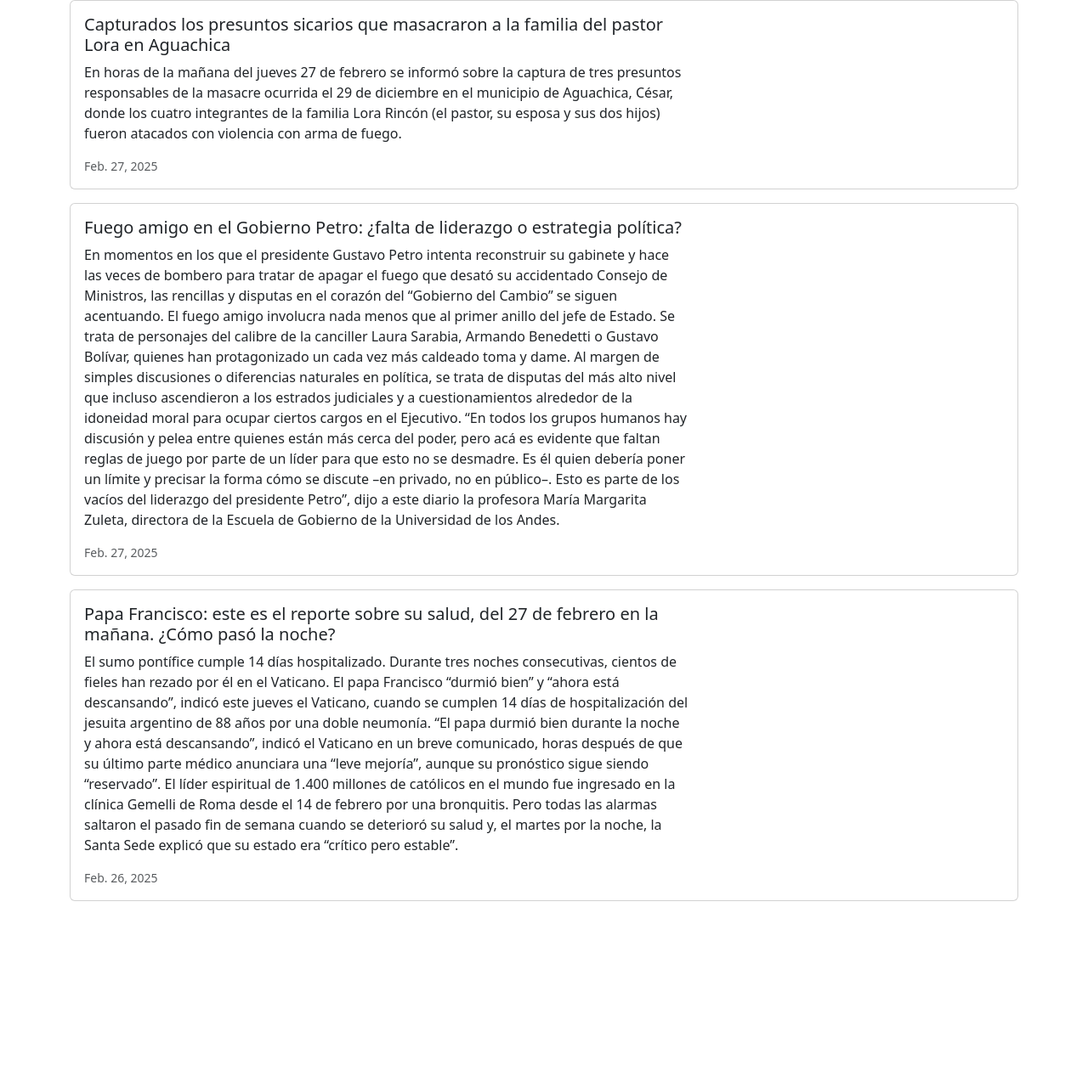
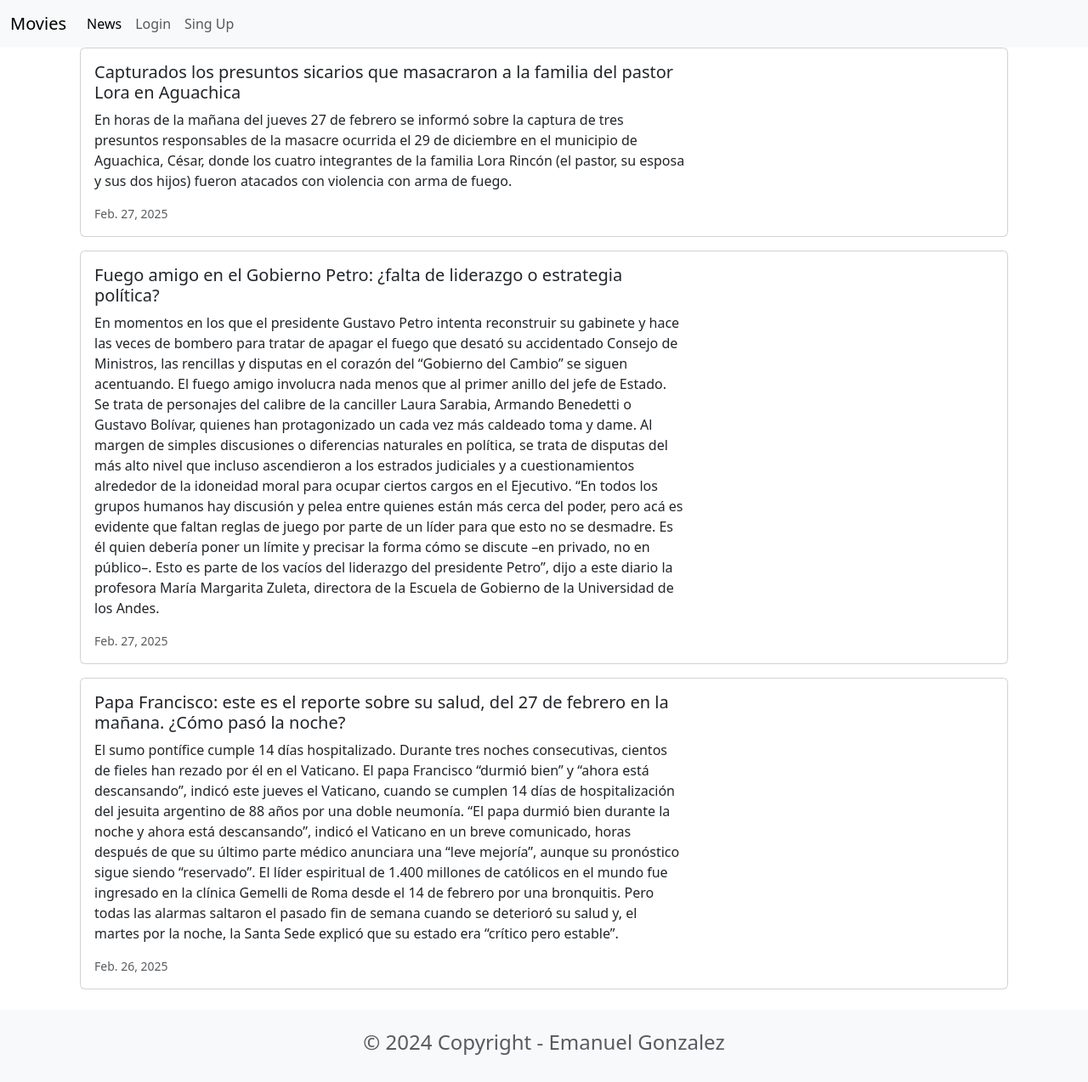
Before and after one commit to EmanuelGoQ/Taller1-PI1, a Django app: page /news/ in a window 1280 px wide. Shown: the whole page at 85% size. Before the commit the page ends 1061 px from the top, so only its background shows below. Run offline with Django 5.2, Linux system fonts and the light colour scheme; data comes from the database, SQL or seed files in the repository.

Commit message:
añadiendo header y footer

```diff
--- a/moviereviews/settings.py
+++ b/moviereviews/settings.py
@@ -57,7 +57,7 @@ ROOT_URLCONF = 'moviereviews.urls'
 TEMPLATES = [
     {
         'BACKEND': 'django.template.backends.django.DjangoTemplates',
-        'DIRS': [],
+        'DIRS': [os.path.join(BASE_DIR,'moviereviews/templates')],
         'APP_DIRS': True,
         'OPTIONS': {
             'context_processors': [
--- /dev/null
+++ b/moviereviews/templates/base.html
@@ -0,0 +1,41 @@
+<head>
+    <link href="https://cdn.jsdelivr.net/npm/bootstrap@5.3.3/dist/css/bootstrap.min.css" rel="stylesheet" integrity="sha384-QWTKZyjpPEjISv5WaRU9OFeRpok6YctnYmDr5pNlyT2bRjXh0JMhjY6hW+ALEwIH" crossorigin="anonymous">
+    <script src="https://cdn.jsdelivr.net/npm/bootstrap@5.3.3/dist/js/bootstrap.bundle.min.js" integrity="sha384-YvpcrYf0tY3lHB60NNkmXc5s9fDVZLESaAA55NDzOxhy9GkcIdslK1eN7N6jIeHz" crossorigin="anonymous"></script>
+</head>
+
+<nav class="navbar navbar-expand-lg bg-body-tertiary">
+    <div class="container-fluid">
+      <a class="navbar-brand" href="#">Movies</a>
+      <button class="navbar-toggler" type="button" data-bs-toggle="collapse" data-bs-target="#navbarSupportedContent" aria-controls="navbarSupportedContent" aria-expanded="false" aria-label="Toggle navigation">
+        <span class="navbar-toggler-icon"></span>
+      </button>
+      <div class="collapse navbar-collapse" id="navbarSupportedContent">
+        <ul class="navbar-nav me-auto mb-2 mb-lg-0">
+          <li class="nav-item">
+            <a class="nav-link active" aria-current="page" href="{% url 'news' %}">News</a>
+          </li>
+          <li class="nav-item">
+            <a class="nav-link" href="#">Login</a>
+          </li>
+          <li class="nav-item">
+            <a class="nav-link" href="#">Sing Up</a>
+          </li>
+        </ul>
+      </div>
+    </div>
+  </nav>
+
+<div class="container">
+    {% block content %}
+    {% endblock content %}
+</div>
+
+<footer class="text-center text-lg-start bg-light text-muted mt-4">
+  <div class="container">
+    <div class="row">
+      <div class="text-center p-4">
+        <h4>© 2024 Copyright - Emanuel Gonzalez</h4>
+      </div>
+    </div>
+  </div>
+</footer>
--- a/news/templates/news.html
+++ b/news/templates/news.html
@@ -1,6 +1,5 @@
-<head>
-    <link href="https://cdn.jsdelivr.net/npm/bootstrap@5.3.3/dist/css/bootstrap.min.css" rel="stylesheet" integrity="sha384-QWTKZyjpPEjISv5WaRU9OFeRpok6YctnYmDr5pNlyT2bRjXh0JMhjY6hW+ALEwIH" crossorigin="anonymous">
-</head>
+{% extends 'base.html' %}
+{% block content %}
 
 <div class="container">
     {% for news in newss %}
@@ -17,3 +16,5 @@
     </div>
     {% endfor %}
 </div>
+
+{% endblock content %}
```
Also changed, not shown: movie/templates/home.html (+3 -7 lines).
